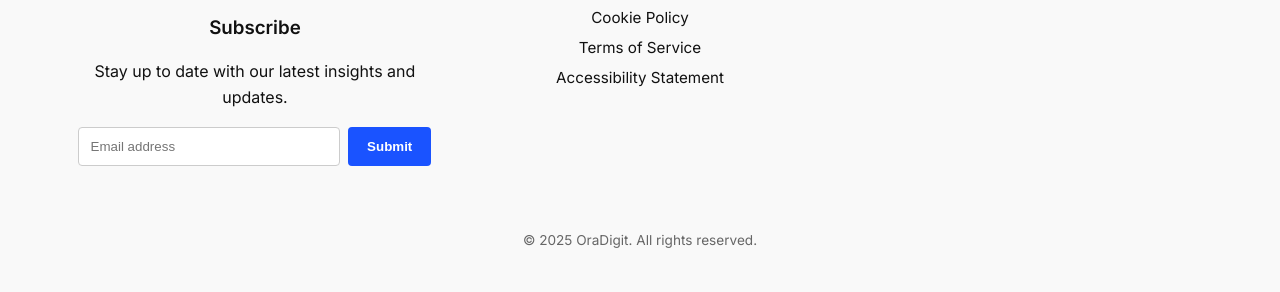
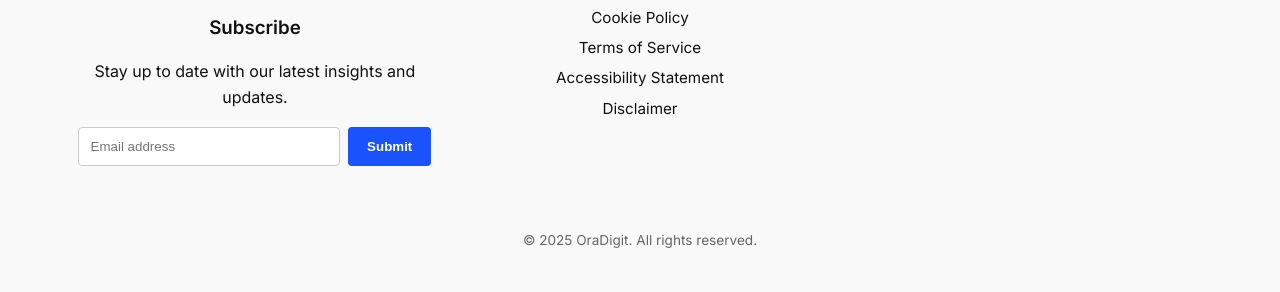
Before and after one commit to DataForSolution/oradigit-site, a Jekyll site: the page built from case-studies.html, in a window 1280 px wide. Shown: the part 1742-2034 px from the top of the page. Built offline with Jekyll 4.4.1, drawn with Linux system fonts in a browser that asks for light colours.

Commit message:
Add Disclaimer page link to footer navigation

```diff
--- a/_includes/footer.html
+++ b/_includes/footer.html
@@ -23,6 +23,7 @@
     <li><a href="/cookies/">Cookie Policy</a></li>   <!-- updated -->
     <li><a href="/terms/">Terms of Service</a></li>  <!-- updated -->
     <li><a href="#">Accessibility Statement</a></li>
+    <li><a href="/disclaimer/">Disclaimer</a></li>
   </ul>
 </div>
 
```
